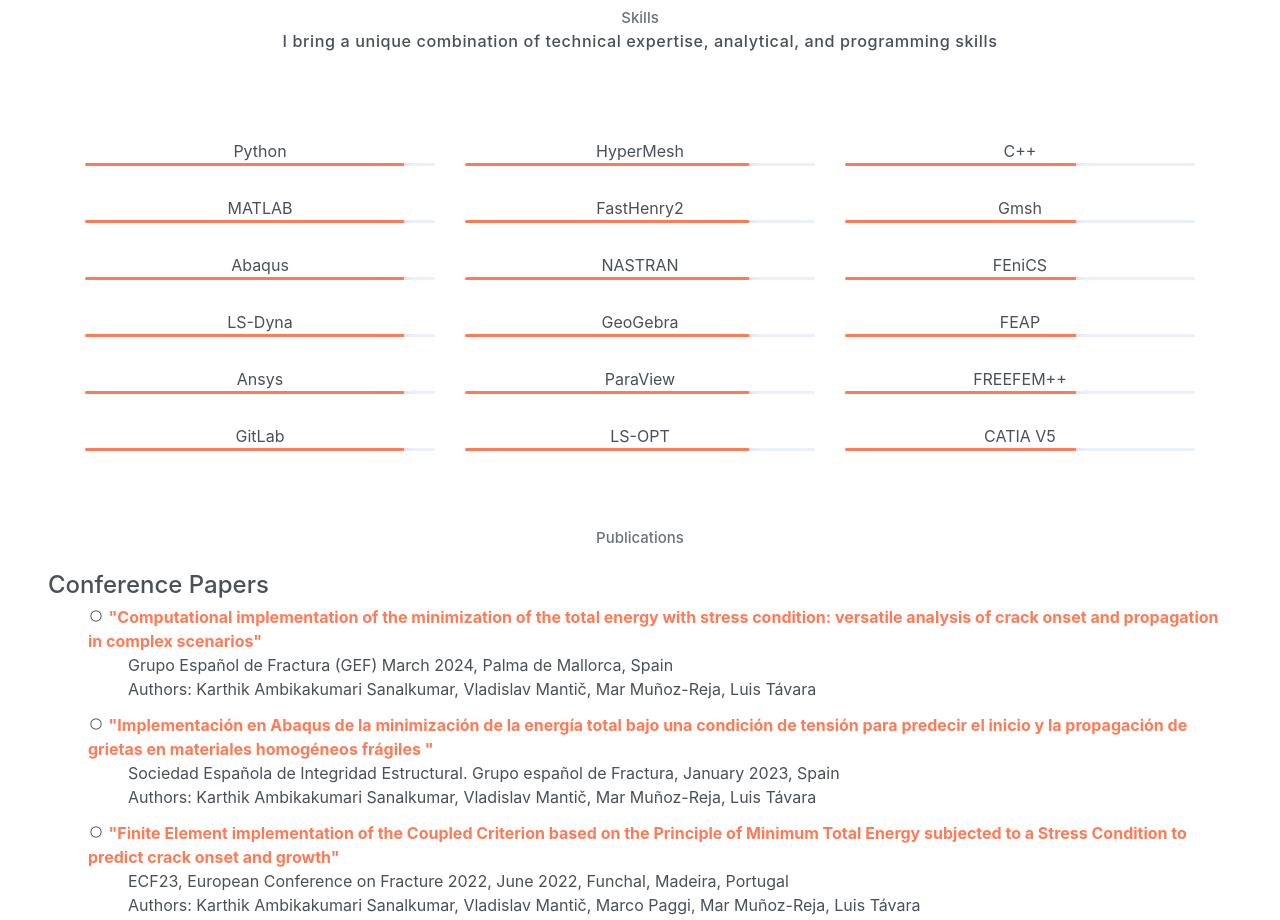
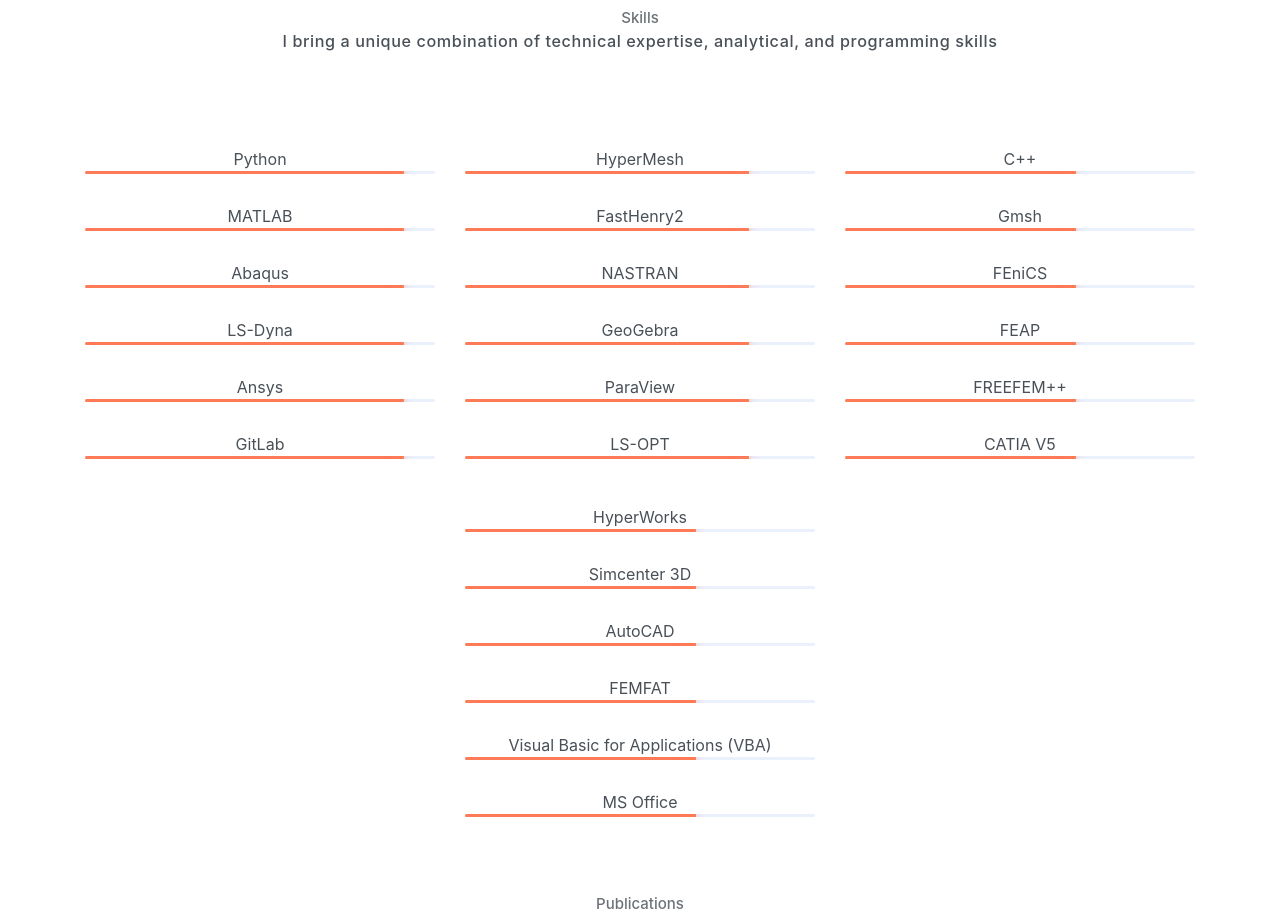
Before and after one commit to KarthikAS55/Details, a website: page index.html in a window 1280 px wide. Shown: the part 9420-10340 px from the top of the page. Drawn offline with nearby package versions, Linux system fonts and the light colour scheme; a small style sheet from the web is missing; files whose address does not match are found by name.

Commit message:
Add files via upload

```diff
--- a/index.html
+++ b/index.html
@@ -687,9 +687,9 @@
         <div class="container text-center">
             <h6 class="subtitle">Skills</h6>
             <h3><p class="mb-5 pb-4">I bring a unique combination of technical expertise, analytical, and programming skills</p></h3>
-            <div class="row">
+            <div class="row justify-content-center">
                 <div class="col-sm-4">
-                    <h6 class="mb-3"><b></b></h6>
+                    <h6 class="mb-4"><b></b></h6>
                     <ul class="list-unstyled">
                         <li>Python <div class="progress"><div class="progress-bar bg-primary" role="progressbar" style="width: 90%;" aria-valuenow="90" aria-valuemin="0" aria-valuemax="100"><span>90%</span></div></div></li>
                         <li>MATLAB <div class="progress"><div class="progress-bar bg-primary" role="progressbar" style="width: 90%;" aria-valuenow="90" aria-valuemin="0" aria-valuemax="100"><span>90%</span></div></div></li>
@@ -701,7 +701,7 @@
                 </div>
 
                 <div class="col-sm-4">
-                    <h6 class="mb-3"><b></b></h6>
+                    <h6 class="mb-4"><b></b></h6>
                     <ul class="list-unstyled">
                         <li>HyperMesh <div class="progress"><div class="progress-bar bg-primary" role="progressbar" style="width: 80%;" aria-valuenow="80" aria-valuemin="0" aria-valuemax="100"><span>80%</span></div></div></li>
                         <li>FastHenry2 <div class="progress"><div class="progress-bar bg-primary" role="progressbar" style="width: 80%;" aria-valuenow="80" aria-valuemin="0" aria-valuemax="100"><span>80%</span></div></div></li>
@@ -712,20 +712,34 @@
                         <li>LS-OPT <div class="progress"><div class="progress-bar bg-primary" role="progressbar" style="width: 80%;" aria-valuenow="80" aria-valuemin="0" aria-valuemax="100"><span>80%</span></div></div></li>
                     </ul>
                 </div>
+
+                <div class="col-sm-4">
+                    <h6 class="mb-4"><b></b></h6>
+                    <ul class="list-unstyled">
+                        <li>C++ <div class="progress"><div class="progress-bar bg-primary" role="progressbar" style="width: 65%;" aria-valuenow="65" aria-valuemin="0" aria-valuemax="100"><span>80%</span></div></div></li>
+                        <li>Gmsh <div class="progress"><div class="progress-bar bg-primary" role="progressbar" style="width: 65%;" aria-valuenow="65" aria-valuemin="0" aria-valuemax="100"><span>80%</span></div></div></li>
+                        <li>FEniCS <div class="progress"><div class="progress-bar bg-primary" role="progressbar" style="width: 65%;" aria-valuenow="65" aria-valuemin="0" aria-valuemax="100"><span>80%</span></div></div></li>
+                        <li>FEAP <div class="progress"><div class="progress-bar bg-primary" role="progressbar" style="width: 65%;" aria-valuenow="65" aria-valuemin="0" aria-valuemax="100"><span>80%</span></div></div></li>
+                        <li>FREEFEM++ <div class="progress"><div class="progress-bar bg-primary" role="progressbar" style="width: 65%;" aria-valuenow="65" aria-valuemin="0" aria-valuemax="100"><span>80%</span></div></div></li>
+                        <li>CATIA V5 <div class="progress"><div class="progress-bar bg-primary" role="progressbar" style="width: 65%;" aria-valuenow="65" aria-valuemin="0" aria-valuemax="100"><span>80%</span></div></div></li>
+                    </ul>
+                </div>
+
                 <div class="col-sm-4">
                     <h6 class="mb-3"><b></b></h6>
                     <ul class="list-unstyled">
-                        <li>C++ <div class="progress"><div class="progress-bar bg-primary" role="progressbar" style="width: 65%;" aria-valuenow="65" aria-valuemin="0" aria-valuemax="100"><span>65%</span></div></div></li>
-                        <li>Gmsh <div class="progress"><div class="progress-bar bg-primary" role="progressbar" style="width: 65%;" aria-valuenow="65" aria-valuemin="0" aria-valuemax="100"><span>65%</span></div></div></li>
-                        <li>FEniCS <div class="progress"><div class="progress-bar bg-primary" role="progressbar" style="width: 65%;" aria-valuenow="65" aria-valuemin="0" aria-valuemax="100"><span>65%</span></div></div></li>
-                        <li>FEAP <div class="progress"><div class="progress-bar bg-primary" role="progressbar" style="width: 65%;" aria-valuenow="65" aria-valuemin="0" aria-valuemax="100"><span>65%</span></div></div></li>
-                        <li>FREEFEM++ <div class="progress"><div class="progress-bar bg-primary" role="progressbar" style="width: 65%;" aria-valuenow="65" aria-valuemin="0" aria-valuemax="100"><span>65%</span></div></div></li>
-                        <li>CATIA V5 <div class="progress"><div class="progress-bar bg-primary" role="progressbar" style="width: 65%;" aria-valuenow="65" aria-valuemin="0" aria-valuemax="100"><span>65%</span></div></div></li>
+                        <li>HyperWorks <div class="progress"><div class="progress-bar bg-primary" role="progressbar" style="width: 65%;" aria-valuenow="65" aria-valuemin="0" aria-valuemax="100"><span>65%</span></div></div></li>
+                        <li>Simcenter 3D <div class="progress"><div class="progress-bar bg-primary" role="progressbar" style="width: 65%;" aria-valuenow="65" aria-valuemin="0" aria-valuemax="100"><span>65%</span></div></div></li>
+                        <li>AutoCAD <div class="progress"><div class="progress-bar bg-primary" role="progressbar" style="width: 65%;" aria-valuenow="65" aria-valuemin="0" aria-valuemax="100"><span>65%</span></div></div></li>
+                        <li>FEMFAT <div class="progress"><div class="progress-bar bg-primary" role="progressbar" style="width: 65%;" aria-valuenow="65" aria-valuemin="0" aria-valuemax="100"><span>65%</span></div></div></li>
+                        <li>Visual Basic for Applications (VBA) <div class="progress"><div class="progress-bar bg-primary" role="progressbar" style="width: 65%;" aria-valuenow="65" aria-valuemin="0" aria-valuemax="100"><span>65%</span></div></div></li>
+                        <li>MS Office <div class="progress"><div class="progress-bar bg-primary" role="progressbar" style="width: 65%;" aria-valuenow="65" aria-valuemin="0" aria-valuemax="100"><span>65%</span></div></div></li>
                     </ul>
                 </div>
                 </div>
 
 </div>
+
 
 <!-- Publications sections -->
 <section id="Publications" class="Publications">
```
